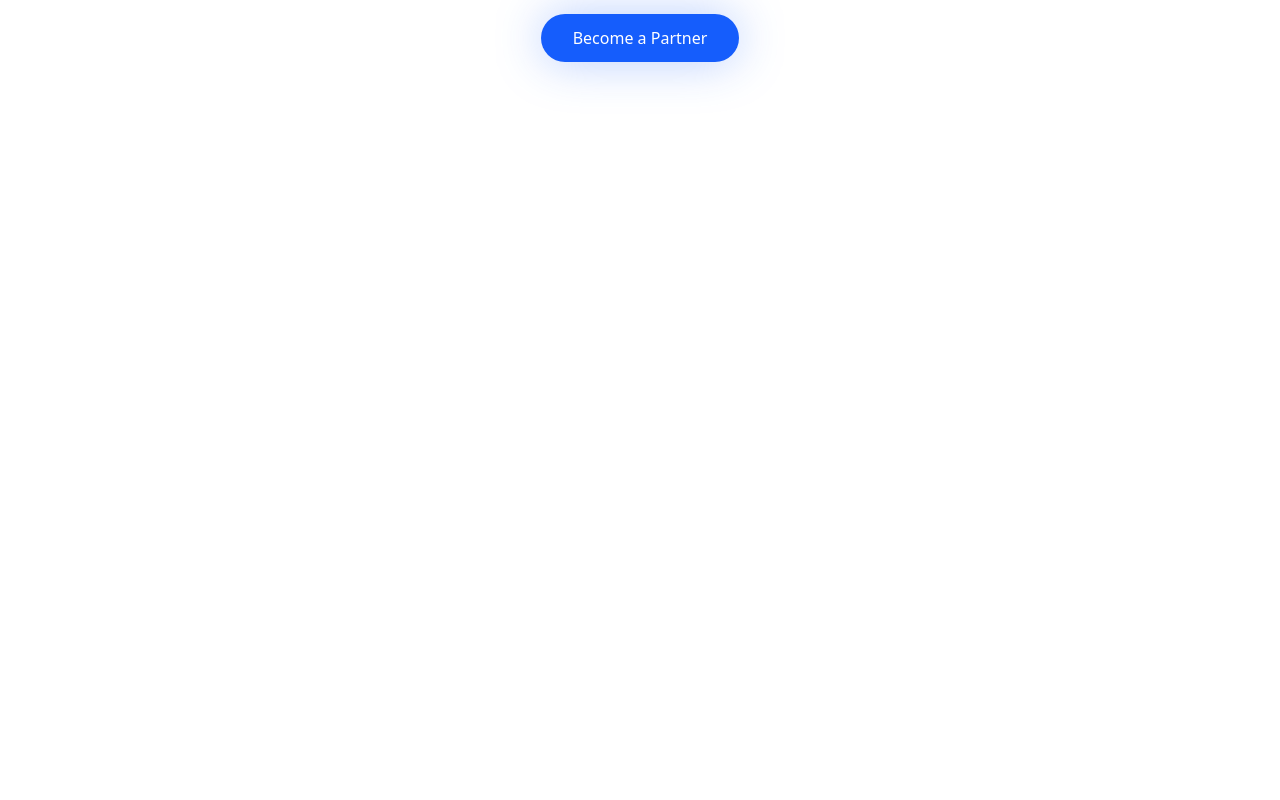
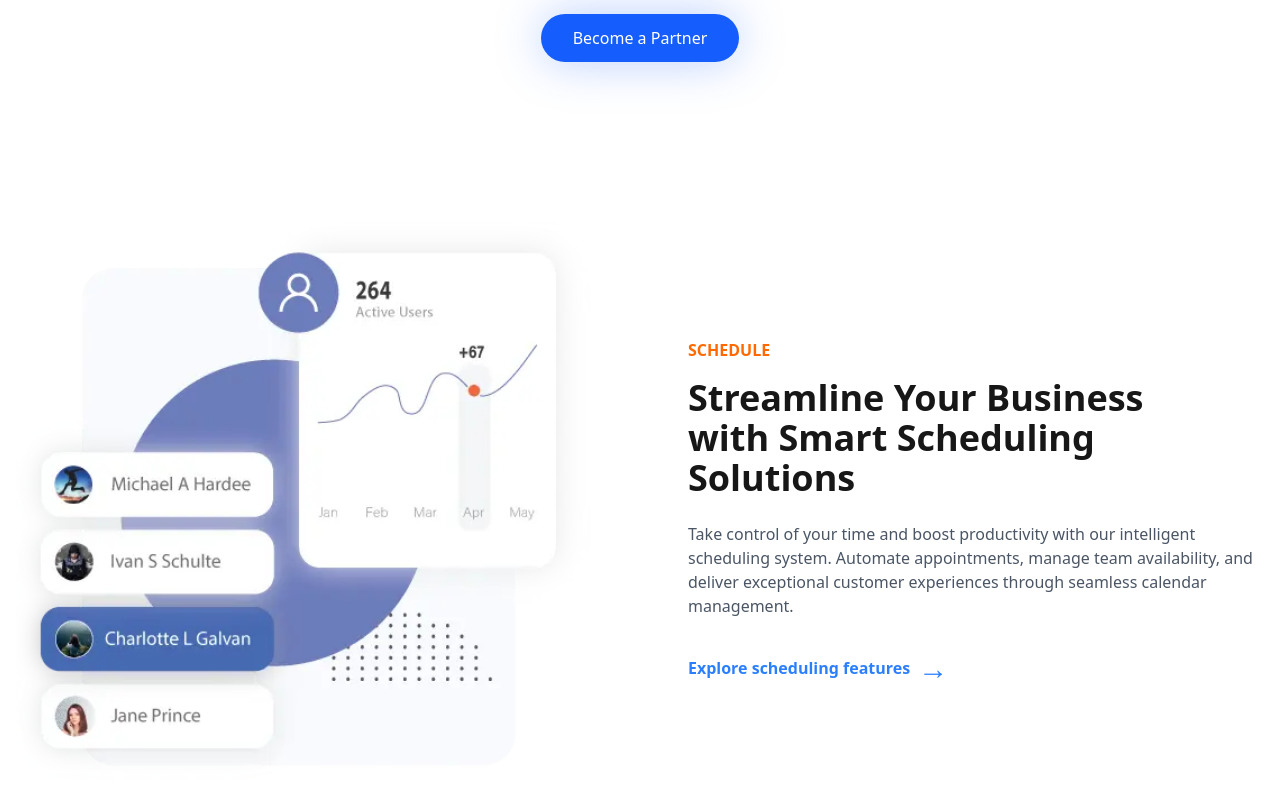
Before and after one commit to itsFAROUK/GrowthSync, a React (Vite) app: page / in a window 1280 px wide. Shown: the part 1756-2556 px from the top of the page. Before the commit the page ends 1882 px from the top, so only its background shows below. Built offline with nearby package versions, Linux system fonts and the light colour scheme.

Commit message:
Created schedule section

```diff
--- a/src/App.jsx
+++ b/src/App.jsx
@@ -3,6 +3,7 @@
 import Header from "./components/Header"
 import Hero from "./components/Hero"
 import PurposeSec from "./components/PurposeSec"
+import ScheduleSec from "./components/ScheduleSec"
 
 function App() {
   return (
@@ -14,6 +15,7 @@
         <CompanyLogo />
         <PurposeSec />
         <FeaturesSec />
+        <ScheduleSec />
       </div>
     </main>
   )
--- /dev/null
+++ b/src/components/ScheduleSec.jsx
@@ -0,0 +1,32 @@
+import scheduleImage from "../assets/stats.webp"
+
+const ScheduleSec = () => {
+  return (
+    <section className="max-w-7xl mx-auto px-4 py-16 md:py-24 flex flex-col md:flex-row items-center justify-between gap-12 md:gap-24">
+
+      {/* Left */}
+      <div className="md:w-1/2 w-full">
+        <img src={scheduleImage} alt="status image" className="w-full h-auto"/>
+      </div>
+
+      {/* Right */}
+      <div className="md:w-1/2 w-full">
+        <p className="text-orange-500 font-semibold">SCHEDULE</p>
+        <h2 className="text-3xl md:text-4xl font-bold text-neutral-900 mt-4 mb-6">
+          Streamline Your Business <br />
+          with Smart Scheduling Solutions
+        </h2>
+        <p className="text-gray-600 mb-8">
+          Take control of your time and boost productivity with our intelligent scheduling system. Automate appointments, manage team availability, and deliver exceptional customer experiences through seamless calendar management.
+        </p>
+        <a href="#" className="flex items-center gap-2 text-blue-500 font-semibold hover:gap-4 transition-all">
+          Explore scheduling features
+          <span className="text-3xl">→</span>
+        </a>
+      </div>
+
+    </section>
+  )
+}
+
+export default ScheduleSec
```
